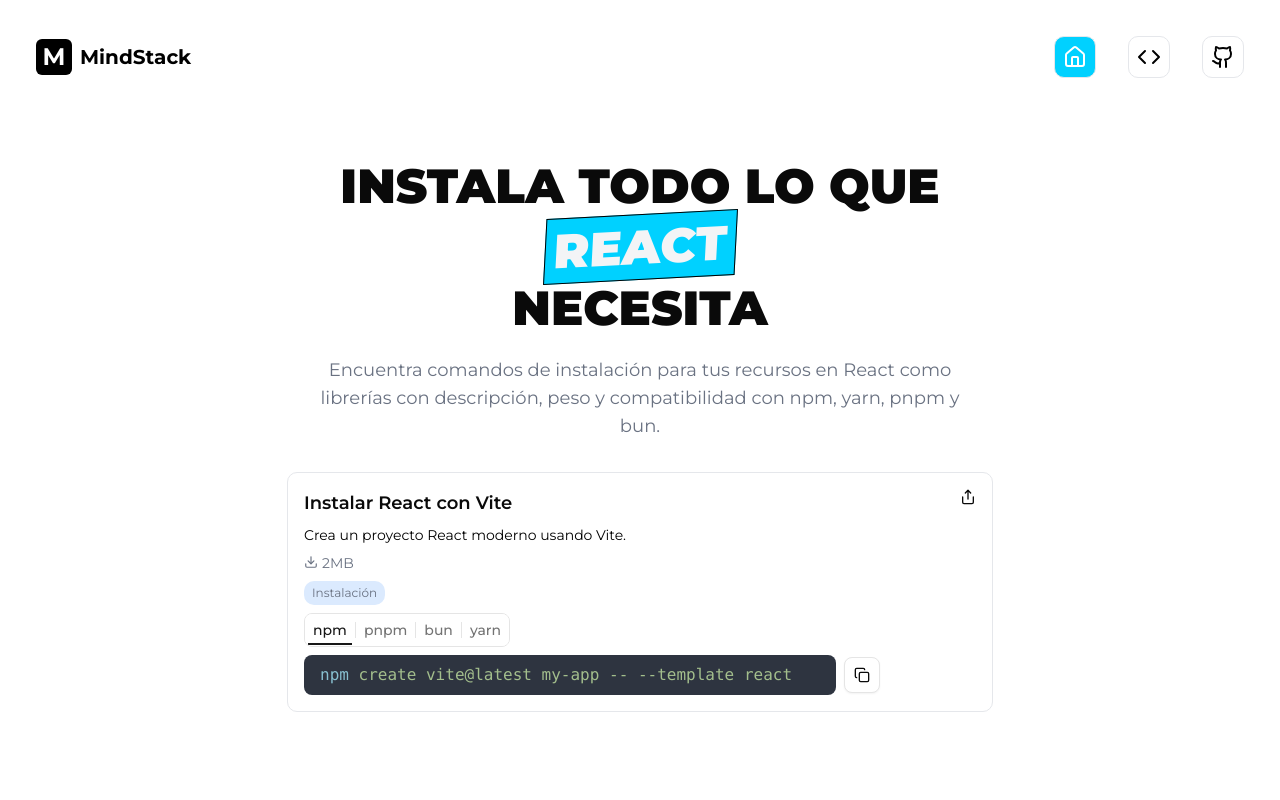
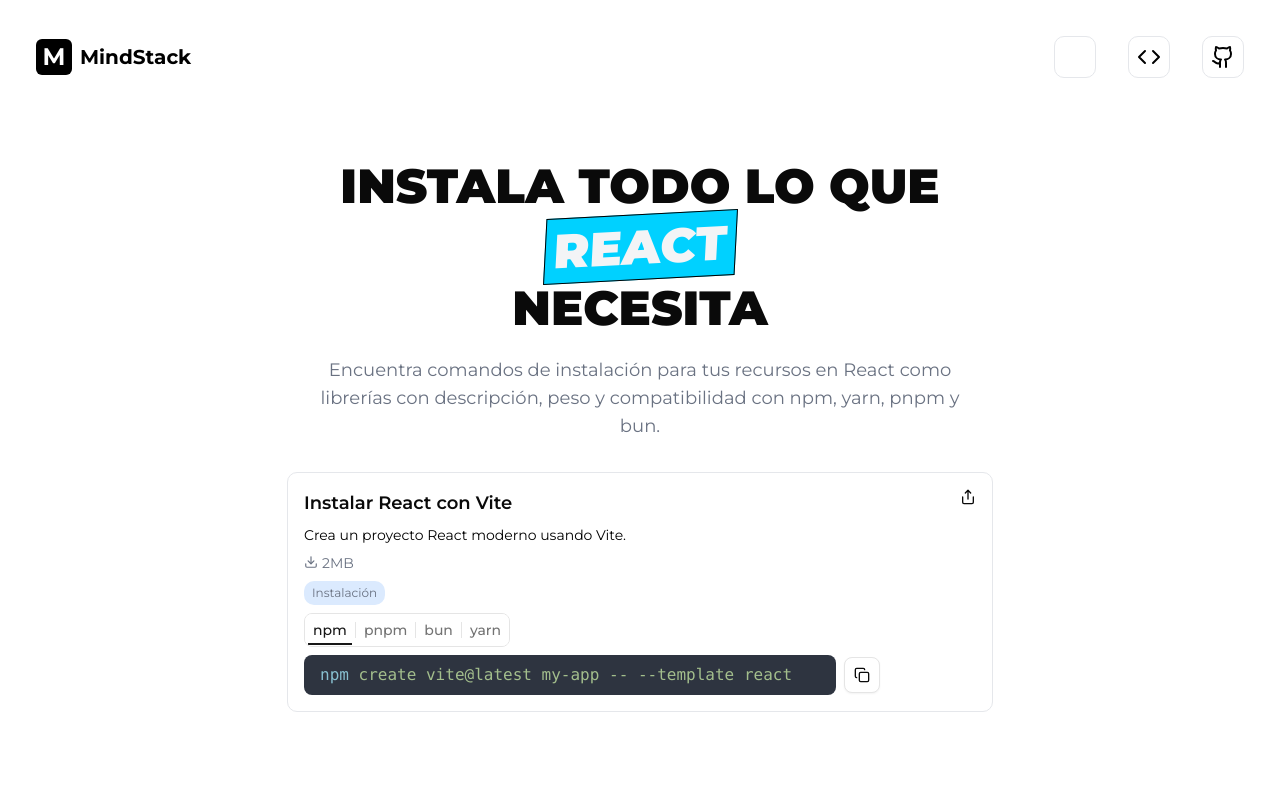
Before and after one commit to z6nc/mindstack, a Next.js app: page / in a window 1280 px wide. Shown: the top 800 px of the page. Built offline with nearby package versions, Linux system fonts and the light colour scheme.

Commit message:
Update ItemNavbar component to change active link background color to 'bg-react'

```diff
--- a/src/components/ui/ItemNavbar/itemNavbar.tsx
+++ b/src/components/ui/ItemNavbar/itemNavbar.tsx
@@ -15,7 +15,7 @@
 
         <Link
             href={url}
-            className={`flex items-center space-x-2 text-black border border-gray-200 p-2 rounded-lg ${isActive ? "bg-[#00d1ff] text-white" : ""}`}
+            className={`flex items-center space-x-2 text-black border border-gray-200 p-2 rounded-lg ${isActive ? "bg-react text-white" : ""}`}
         >
             {icono}
         </Link>
```
